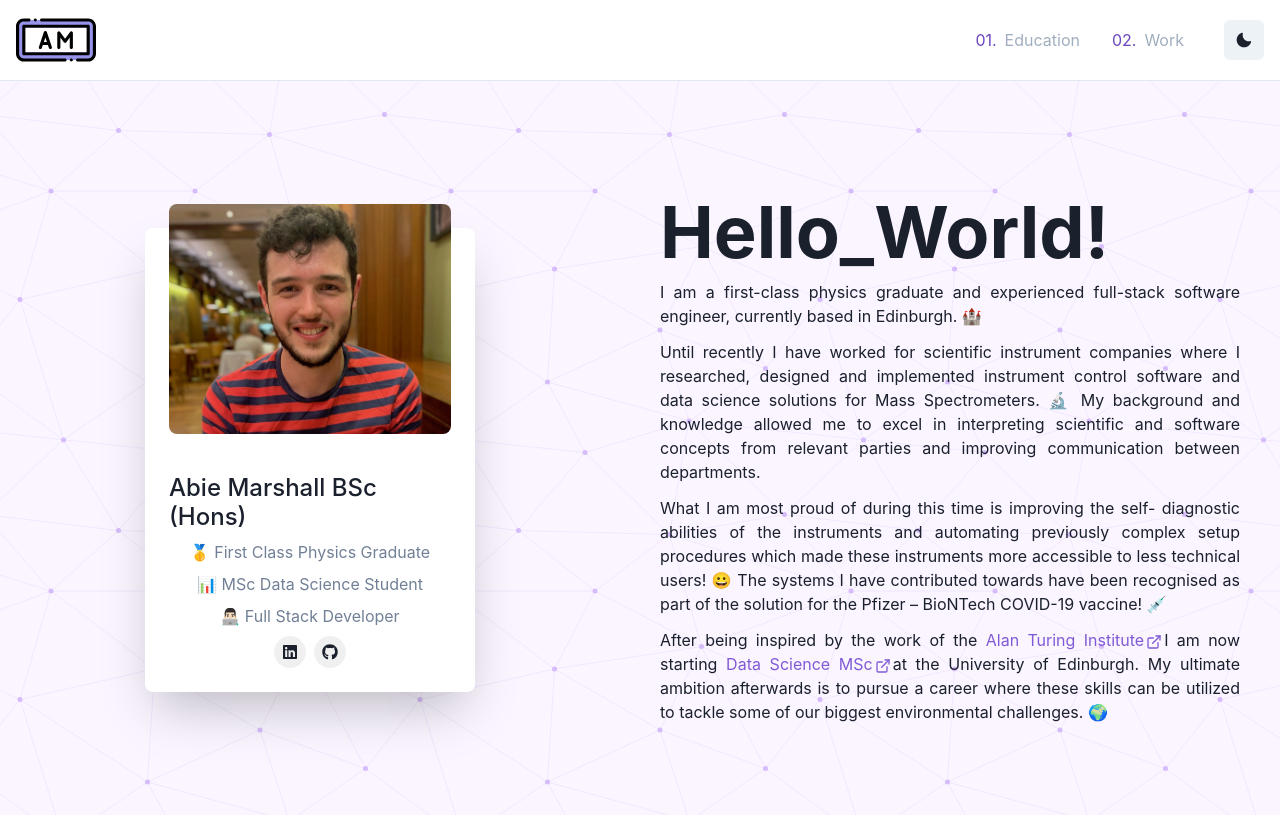
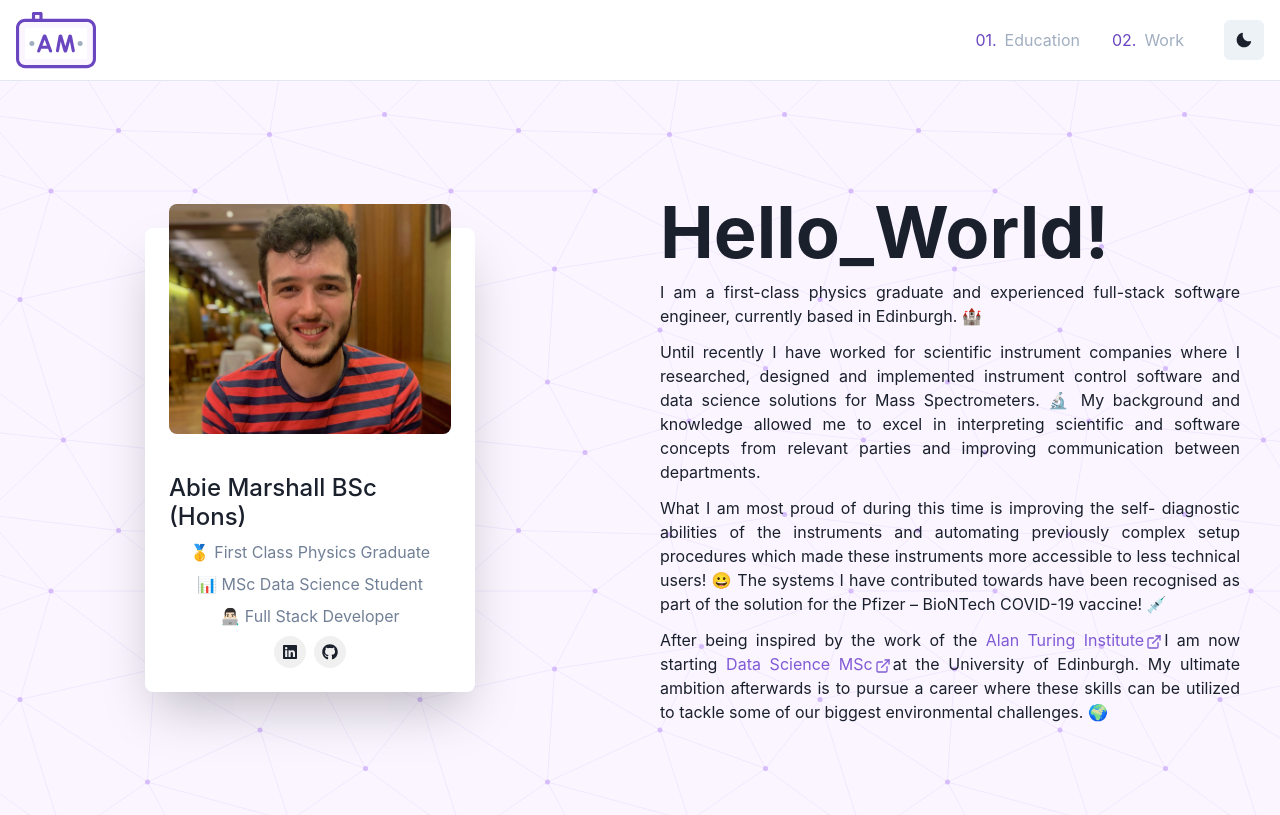
Before and after one commit to MarshallEvergreen/MarshallEvergreen.github.io, a Gatsby site: page / in a window 1280 px wide. Shown: the top 815 px of the page. Built offline with nearby package versions, Linux system fonts and the light colour scheme; Gatsby itself is replaced by a stand-in of ours.

Commit message:
Updated icons

```diff
--- a/src/components/footer.js
+++ b/src/components/footer.js
@@ -36,7 +36,7 @@ export default function Footer() {
                         <ExternalLink href="https://chakra-ui.com/" text={"Chakra UI"}/>
                     </Text>
                     <Text>Icons made by {" "}
-                        <ExternalLink href="https://www.flaticon.com/authors/pixel-perfect" text={"Pixel perfect"}/>
+                        <ExternalLink href="https://www.flaticon.com/authors/freepik" text={"Freepik"}/>
                         from {" "}
                         <ExternalLink href="https://www.flaticon.com/" text={"www.flaticon.com"}/>
                     </Text>
--- a/src/components/navbar.js
+++ b/src/components/navbar.js
@@ -1,6 +1,7 @@
 import * as React from "react"
 import Scroll, { Link as ScrollLink } from "react-scroll";
-import logo from '../images/logo.svg';
+import lightLogo from '../images/logo-light.svg';
+import darkLogo from '../images/logo-dark.svg';
 import {
     Box,
     Flex,
@@ -13,6 +14,8 @@ import {
 } from '@chakra-ui/react';
 import {HamburgerIcon, CloseIcon, MoonIcon, SunIcon} from '@chakra-ui/icons';
 import MyColours from "../theme/myColors";
+import constellationLight from "../images/Endless-Constellation-Light.svg";
+import constellationDark from "../images/Endless-Constellation-Dark.svg";
 
 const Links = [
     {
@@ -27,24 +30,13 @@ const Links = [
 
 const scroll = Scroll.animateScroll;
 
-const HomeLink = () => (
-    <HStack spacing={8}>
-        <Image
-            onClick={() => scroll.scrollToTop()}
-            cursor={'pointer'}
-            src={logo}
-            minW={'40px'}
-            maxW={'80px'}
-            height={'auto'}
-        />
-    </HStack>
-)
-
 export default function Navbar() {
     const { isOpen, onOpen, onClose } = useDisclosure();
     const navNumbers = useColorModeValue(MyColours.NavigationNumber[0], MyColours.NavigationNumber[1])
     const navText = useColorModeValue(MyColours.NavigationText[0], MyColours.NavigationText[1])
     const navTextHover = useColorModeValue(MyColours.NavigationTextHover[0], MyColours.NavigationTextHover[1])
+    const { colorMode, toggleColorMode } = useColorMode()
+    const navbarBackground = useColorModeValue(MyColours.NavFooter[0], MyColours.NavFooter[1])
 
     const NavLink = ({ label, link }) => (
         <ScrollLink
@@ -69,8 +61,18 @@ export default function Navbar() {
         </ScrollLink>
     )
 
-    const { colorMode, toggleColorMode } = useColorMode()
-    const navbarBackground = useColorModeValue(MyColours.NavFooter[0], MyColours.NavFooter[1])
+    const HomeLink = () => (
+        <HStack>
+            <Image
+                onClick={() => scroll.scrollToTop()}
+                cursor={'pointer'}
+                src={colorMode === "light" ? lightLogo : darkLogo}
+                minW={'40px'}
+                maxW={'80px'}
+                height={'auto'}
+            />
+        </HStack>
+    )
 
     return (
         <Box
--- a/src/theme/myColors.js
+++ b/src/theme/myColors.js
@@ -2,7 +2,7 @@ const MyColours = {
     'PageBackground': ['purple.50', 'gray.800'],
     'CardBackground': ["white", "cyan.800"],
     'NavFooter': ["white", "gray.800"],
-    'TextBlock': ["gray.800", "blue.300"],
+    'TextBlock': ["gray.800", "blue.200"],
     'SubTextBlock': ["gray.500", "blue.100"],
     'NavigationNumber': ["purple.600", "green.300"],
     'NavigationText': ["gray.400", "blue.200"],
```
Also changed, not shown: src/images/001-am.svg (added), src/images/logo-dark.svg (added), src/images/logo-light.svg (added), src/images/old-logo.svg (renamed from src/images/logo.svg).
